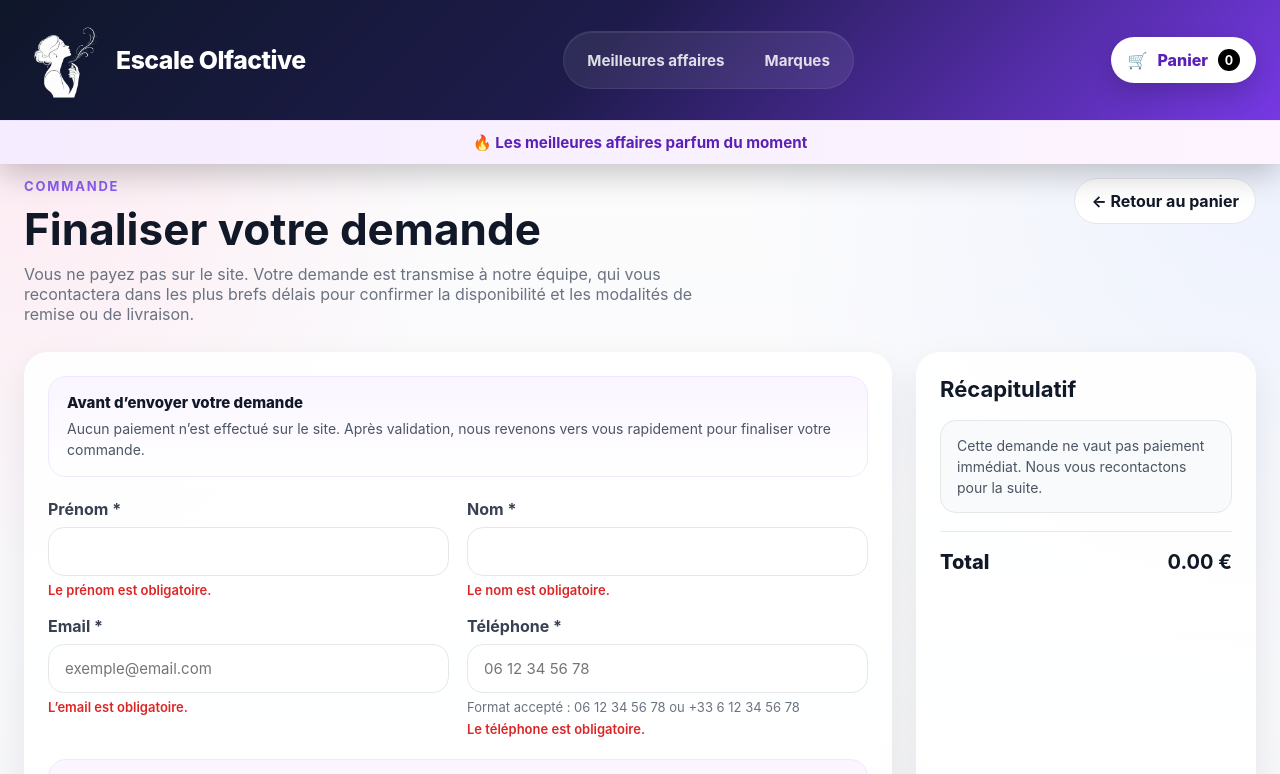
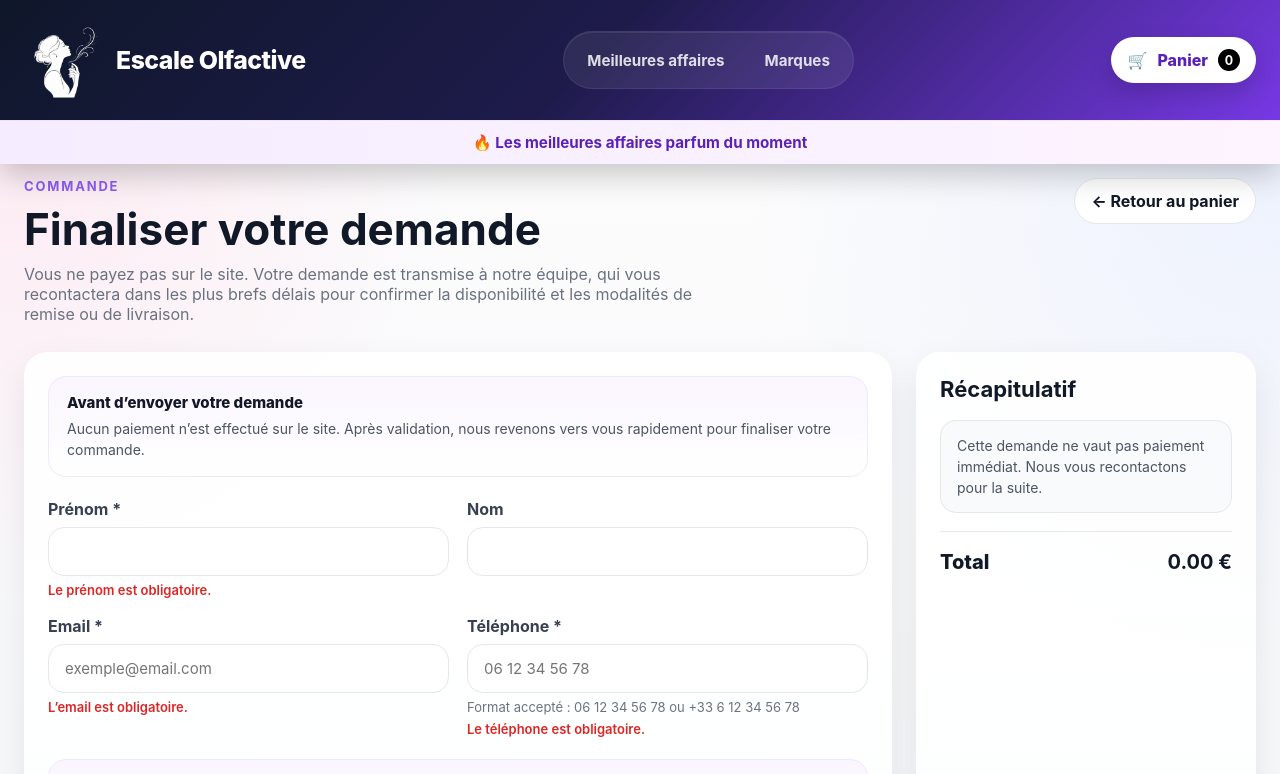
Before and after one commit to marcos75013/parfum-front-angular, an Angular app: page /checkout in a window 1280 px wide. Shown: the top 774 px of the page. Built offline with nearby package versions, Linux system fonts and the light colour scheme.

Commit message:
suppresion du required pour le NOM dans le form checkout

```diff
--- a/src/app/pages/checkout/checkout.html
+++ b/src/app/pages/checkout/checkout.html
@@ -43,17 +43,13 @@
         </div>
 
         <div class="field">
-          <label for="lastName">Nom *</label>
+          <label for="lastName">Nom</label>
           <input
             id="lastName"
             name="lastName"
             [(ngModel)]="form.lastName"
-            required
             autocomplete="family-name"
           />
-          <small class="error-text" *ngIf="!form.lastName.trim()">
-            Le nom est obligatoire.
-          </small>
         </div>
 
         <div class="field">
--- a/src/app/pages/checkout/checkout.ts
+++ b/src/app/pages/checkout/checkout.ts
@@ -141,7 +141,6 @@ export class CheckoutComponent {
   isFormValid(): boolean {
     const hasRequiredIdentityFields =
       this.form.firstName.trim().length > 0 &&
-      this.form.lastName.trim().length > 0 &&
       this.isEmailValid() &&
       this.isPhoneValid();
 
```
